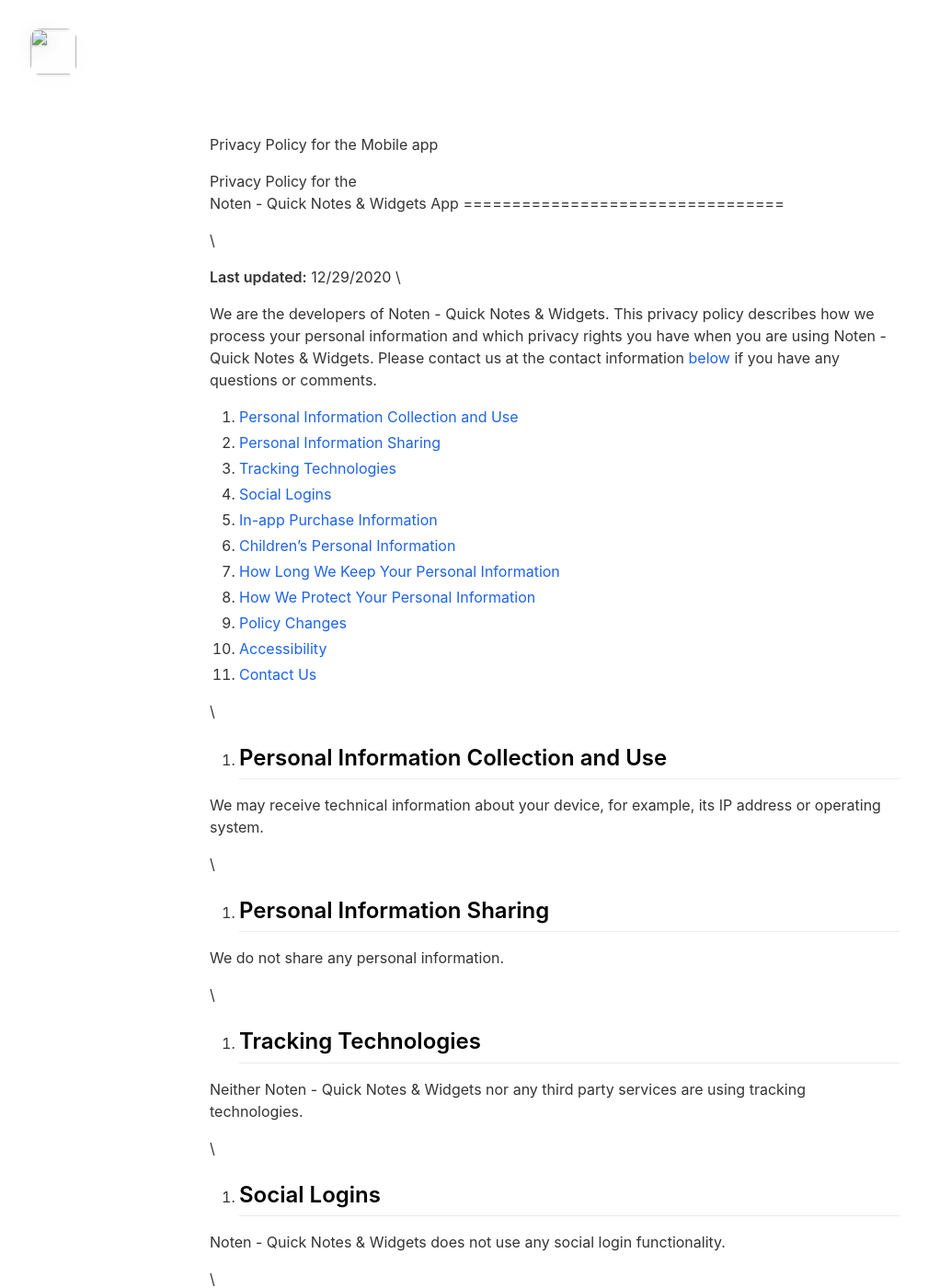
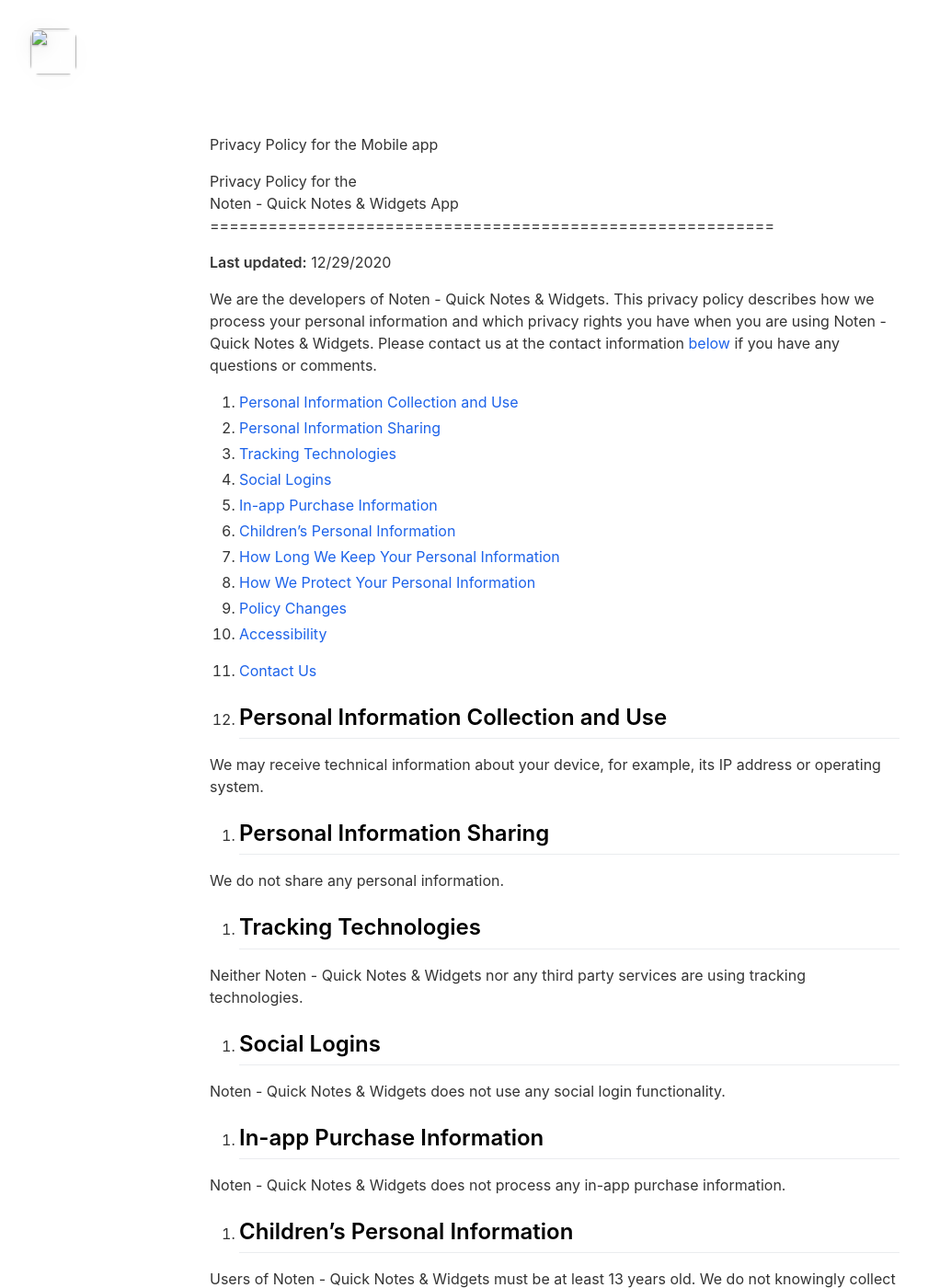
Before and after one commit to markhela/noten_landing, a Jekyll site: the page built from _pages/privacypolicy.md, in a window 1280 px wide and 1400 px high. Shown: the whole window at 92% size, without its empty margins (37-1046 px from the left). Built offline with Jekyll 4.4.1, drawn with Linux system fonts in a browser that asks for light colours; nearby versions of some CDN libraries; part of the change alters nothing that is shown.

Commit message:
privacy policy

```diff
--- a/_pages/privacypolicy.md
+++ b/_pages/privacypolicy.md
@@ -4,133 +4,103 @@ title: Privacy Policy
 include_in_header: false
 ---
 
-Privacy Policy for the Mobile app
+ Privacy Policy for the <span class="app-name"></span> Mobile app
 
-Privacy Policy for the\
+Privacy Policy for the
 Noten - Quick Notes & Widgets App
-=================================
+==========================================================
 
-\
 
-**Last updated:** 12/29/2020 \
 
-We are the developers of Noten - Quick Notes & Widgets. This privacy
-policy describes how we process your personal information and which
-privacy rights you have when you are using Noten - Quick Notes &
-Widgets. Please contact us at the contact information
-[below](#contact_us) if you have any questions or comments.
+**Last updated:** 12/29/2020
 
-1.  [Personal Information Collection and
-    Use](#personal_information_collection)
+We are the developers of Noten - Quick Notes & Widgets. This privacy policy describes how we process your personal information and which privacy rights you have when you are using Noten - Quick Notes & Widgets. Please contact us at the contact information [below](#contact_us) if you have any questions or comments.
+
+1.  [Personal Information Collection and Use](#personal_information_collection)
 2.  [Personal Information Sharing](#personal_information_sharing)
 3.  [Tracking Technologies](#tracking_technologies)
 4.  [Social Logins](#social_login)
 5.  [In-app Purchase Information](#in-app_purchase)
 6.  [Children's Personal Information](#children_personal_information)
-7.  [How Long We Keep Your Personal
-    Information](#personal_information_retention)
-8.  [How We Protect Your Personal
-    Information](#personal_information_protection)
+7.  [How Long We Keep Your Personal Information](#personal_information_retention)
+8.  [How We Protect Your Personal Information](#personal_information_protection)
 9.  [Policy Changes](#policy_changes)
-10. [Accessibility](#accessibility)
-11. [Contact Us](#contact_us)
+10.  [Accessibility](#accessibility)
+11.  [Contact Us](#contact_us)
 
-\
 
-1. Personal Information Collection and Use {#personal_information_collection}
+
+1. Personal Information Collection and Use
 ------------------------------------------
 
-We may receive technical information about your device, for example, its
-IP address or operating system.
+We may receive technical information about your device, for example, its IP address or operating system.
 
-\
 
-2. Personal Information Sharing {#personal_information_sharing}
+
+2. Personal Information Sharing
 -------------------------------
 
 We do not share any personal information.
 
-\
 
-3. Tracking Technologies {#tracking_technologies}
+
+3. Tracking Technologies
 ------------------------
 
-Neither Noten - Quick Notes & Widgets nor any third party services are
-using tracking technologies.
+Neither Noten - Quick Notes & Widgets nor any third party services are using tracking technologies.
 
-\
 
-4. Social Logins {#social_login}
+
+4. Social Logins
 ----------------
 
-Noten - Quick Notes & Widgets does not use any social login
-functionality.
+Noten - Quick Notes & Widgets does not use any social login functionality.
 
-\
 
-5. In-app Purchase Information {#in-app_purchase}
+
+5. In-app Purchase Information
 ------------------------------
 
-Noten - Quick Notes & Widgets does not process any in-app purchase
-information.
+Noten - Quick Notes & Widgets does not process any in-app purchase information.
 
-\
 
-6. Children's Personal Information {#children_personal_information}
+
+6. Children's Personal Information
 ----------------------------------
 
-Users of Noten - Quick Notes & Widgets must be at least 13 years old. We
-do not knowingly collect personal information from children. If we learn
-that we have collected personal information from a child, we will take
-all reasonable steps to delete it as soon as possible. If you become
-aware that a child has provided personal information to us, please
-contact us at the contact information [below](#contact_us).
+Users of Noten - Quick Notes & Widgets must be at least 13 years old. We do not knowingly collect personal information from children. If we learn that we have collected personal information from a child, we will take all reasonable steps to delete it as soon as possible. If you become aware that a child has provided personal information to us, please contact us at the contact information [below](#contact_us).
 
-\
 
-7. How Long We Keep Your Personal Information {#personal_information_retention}
+
+7. How Long We Keep Your Personal Information
 ---------------------------------------------
 
-We will keep the personal information that we collect as long as it is
-necessary for the purposes for which we collect it.
+We will keep the personal information that we collect as long as it is necessary for the purposes for which we collect it.
 
-\
 
-8. How We Protect Your Personal Information {#personal_information_protection}
+
+8. How We Protect Your Personal Information
 -------------------------------------------
 
-We use encryption to protect personal information stored and transmitted
-online. Only personnel who need the personal information to perform a
-specific function have access to such. The computers and servers on
-which we store personal information are kept in a secure environment.
+We use encryption to protect personal information stored and transmitted online. Only personnel who need the personal information to perform a specific function have access to such. The computers and servers on which we store personal information are kept in a secure environment.
 
-\
 
-9. Policy Changes {#policy_changes}
+
+9. Policy Changes
 -----------------
 
-When we make material changes to this privacy policy, for example, due
-to app updates or changes in the law, we will post the updated policy
-here. The policy will always apply in the version at the time of your
-use of Noten - Quick Notes & Widgets even if you downloaded Noten -
-Quick Notes & Widgets at a time when a previous policy version was
-applicable.
+When we make material changes to this privacy policy, for example, due to app updates or changes in the law, we will post the updated policy here. The policy will always apply in the version at the time of your use of Noten - Quick Notes & Widgets even if you downloaded Noten - Quick Notes & Widgets at a time when a previous policy version was applicable.
 
-\
+
 
 10. Accessibility
 -----------------
 
-This website conforms to the [Web Content Accessibility Guidelines
-(WCAG) 2.1](https://www.w3.org/TR/WCAG21/). However, if you are having
-difficulties obtaining information from it, please contact us at the
-contact information [below](#contact_us). We will try to make the
-information available to you in another format and answer any question
-that you may have.
+This website conforms to the [Web Content Accessibility Guidelines (WCAG) 2.1](https://www.w3.org/TR/WCAG21/). However, if you are having difficulties obtaining information from it, please contact us at the contact information [below](#contact_us). We will try to make the information available to you in another format and answer any question that you may have.
 
-\
 
-11. Contact Us {#contact_us}
+
+11. Contact Us
 --------------
 
 Please contact us if you have any questions or concerns.
@@ -139,5 +109,4 @@ Artsem Markhel
 
 artsem.markhel@icloud.com
 
-This privacy policy was generated with [PrivacyFlash
-Pro](https://github.com/privacy-tech-lab/privacyflash-pro)
+This privacy policy was generated with [PrivacyFlash Pro](https://github.com/privacy-tech-lab/privacyflash-pro)
```
